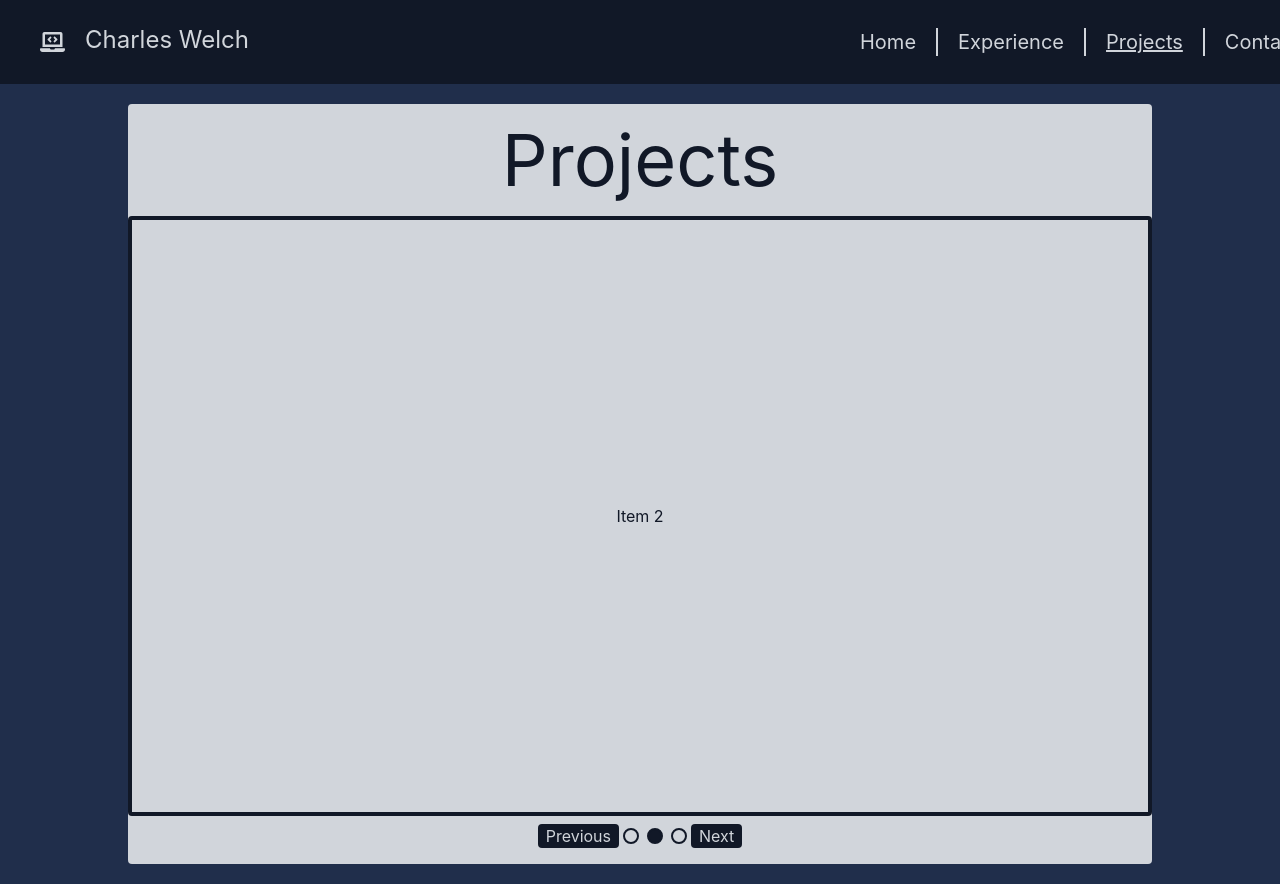
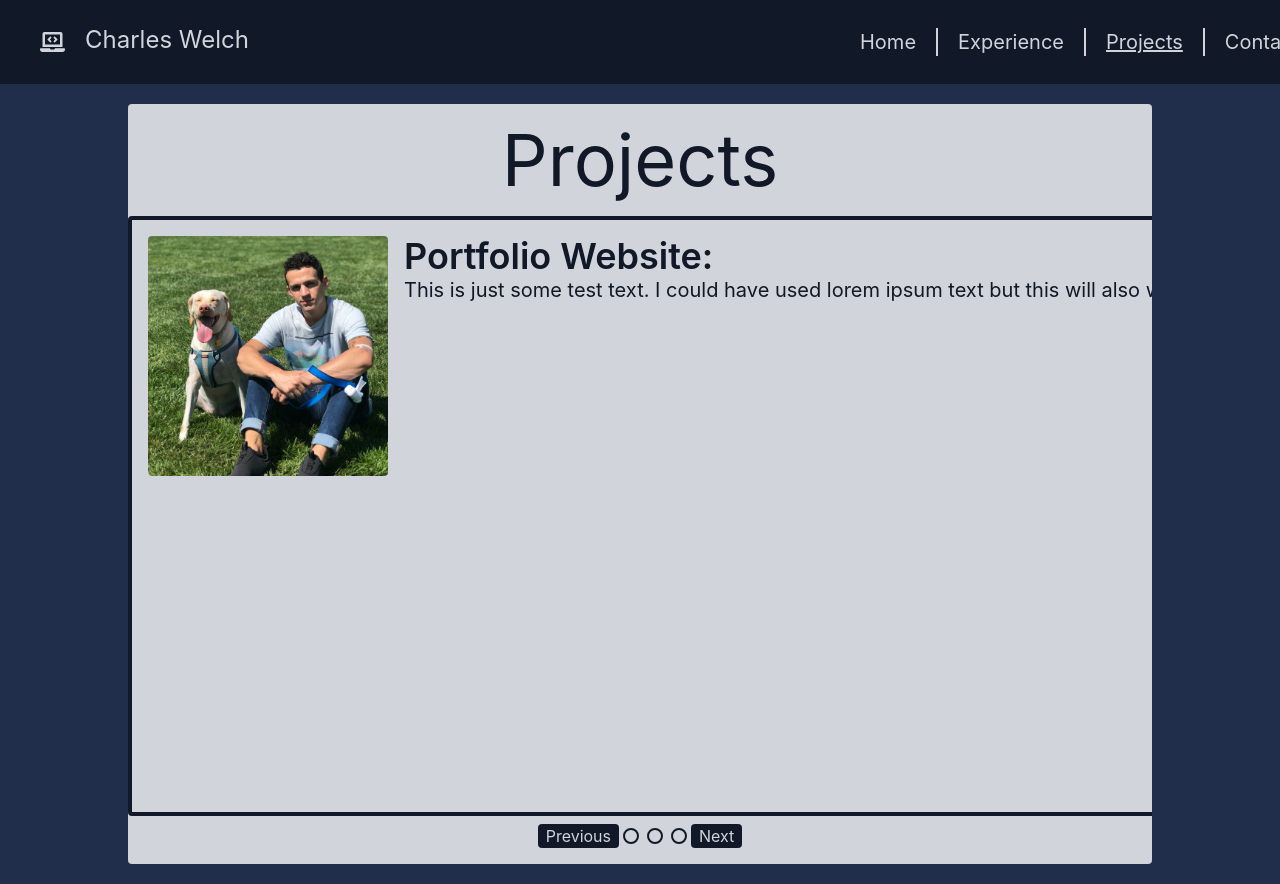
Before and after one commit to cmattrox/ReactPlayground, a React (Create React App) app in the folder react-playground/: page /projects in a window 1280 px wide. Shown: the top 884 px of the page. Built offline with nearby package versions, Linux system fonts and the light colour scheme.

Commit message:
Working on styling and building out projects carousel

```diff
--- a/react-playground/src/components/Body/HomeBody.js
+++ b/react-playground/src/components/Body/HomeBody.js
@@ -16,7 +16,7 @@ const HomeBody = () => {
             </h1>
             <div className="pl-16 pt-10 flex flex-row grid grid-cols-3">
               <img
-                src={Nelson}
+                src={item.img}
                 alt="Picture at the Nelson"
                 className="h-60 rounded-full"
               ></img>
--- a/react-playground/src/components/Body/ProjectsBody.js
+++ b/react-playground/src/components/Body/ProjectsBody.js
@@ -1,6 +1,5 @@
 import '../../App.css'
 import Carousel from '../Carousel'
-import CarouselItem from '../CarouselItem'
 
 function ProjectsBody() {
   return (
@@ -11,11 +10,7 @@ function ProjectsBody() {
       >
         <div className="bg-gray-lightest w-4/5 h-full pt-5 rounded">
           <h1 className="text-gray-darkest text-center text-7xl">Projects</h1>
-          <Carousel>
-            <CarouselItem>Item 1</CarouselItem>
-            <CarouselItem>Item 2</CarouselItem>
-            <CarouselItem>Item 3</CarouselItem>
-          </Carousel>
+          <Carousel />
         </div>
       </div>
     </main>
--- a/react-playground/src/components/carousel.js
+++ b/react-playground/src/components/carousel.js
@@ -1,5 +1,7 @@
 import React, { useState, useEffect } from 'react'
 import '../css/carousel.css'
+import CarouselItem from './CarouselItem'
+import { projectInfo } from '../data/data'
 
 const Carousel = ({ children }) => {
   const [activeIndex, setActiveIndex] = useState(0)
@@ -15,33 +17,38 @@ const Carousel = ({ children }) => {
     setActiveIndex(newIndex)
   }
 
-  useEffect(() => {
-    const interval = setInterval(() => {
-      if (!paused) {
-        updateIndex(activeIndex + 1)
-      }
-    }, 5000)
+  // useEffect(() => {
+  //   const interval = setInterval(() => {
+  //     if (!paused) {
+  //       updateIndex(activeIndex + 1)
+  //     }
+  //   }, 5000)
 
-    return () => {
-      if (interval) {
-        clearInterval(interval)
-      }
-    }
-  })
+  //   return () => {
+  //     if (interval) {
+  //       clearInterval(interval)
+  //     }
+  //   }
+  // })
 
   return (
     <div
       onMouseEnter={() => setPaused(true)}
       onMouseLeave={() => setPaused(false)}
-      className="carousel"
+      className="carousel overflow-hidden"
     >
       <div
         className="inner pt-5"
         style={{ transform: `translateX(-${activeIndex * 100}%)` }}
       >
-        {React.Children.map(children, (child, index) => {
-          return React.cloneElement(child, { width: '100%' })
-        })}
+        {projectInfo.map(({ title, text, technologies, img }, idx) => (
+          <CarouselItem
+            title={title}
+            text={text}
+            technologies={technologies}
+            image={img}
+          />
+        ))}
       </div>
       <div className="indicators pt-2">
         <button
@@ -52,7 +59,7 @@ const Carousel = ({ children }) => {
         >
           Previous
         </button>
-        {React.Children.map(children, (child, index) => {
+        {projectInfo.map((index) => {
           return (
             <button
               className={`${
--- a/react-playground/src/components/carouselItem.js
+++ b/react-playground/src/components/carouselItem.js
@@ -1,13 +1,19 @@
 import React, { useState } from 'react'
 import '../css/carousel.css'
 
-const CarouselItem = ({ children, width }) => {
+const CarouselItem = ({ title, text, technologies, image, width }) => {
   return (
     <div
-      className="carousel-item bg-gray-light text-gray-darkest border-4 border-gray-darkest rounded"
+      className="carousel-item grid grid-cols-3 bg-gray-light text-gray-darkest border-4 border-gray-darkest rounded"
       style={{ width: width }}
     >
-      {children}
+      <div className="flex m-4 col-span-1">
+        <img src={image} className="h-60 rounded" />
+        <div className="pl-4">
+          <h1 className="font-semibold text-4xl">{title}</h1>
+          <p className="text-xl">{text}</p>
+        </div>
+      </div>
     </div>
   )
 }
--- a/react-playground/src/css/carousel.css
+++ b/react-playground/src/css/carousel.css
@@ -4,13 +4,15 @@
 
 .inner {
   white-space: nowrap;
+  /* overflow: hidden; */
   transition: transform 0.3s;
 }
 
 .carousel-item {
   display: inline-flex;
-  align-items: center;
-  justify-content: center;
+  /* overflow: hidden; */
+  /* align-items: center; */
+  /* justify-content: center; */
   height: 600px;
 }
 
--- a/react-playground/src/data/data.js
+++ b/react-playground/src/data/data.js
@@ -1,5 +1,8 @@
+import Nelson from '../images/IMG_2260.JPG'
+
 export const homeInfo = [
   {
+    img: Nelson,
     header: 'Hello, World!',
     paragraph:
       'A young full-stack developer who is also a currect computer science major enrolled in a broad spectrum of managing information systems classes. Experienced in assembly language programming and object-oriented design, with an emphasis on data structures and algorithm analysis.',
@@ -81,7 +84,84 @@ export const contactInfo = [
 
 export const projectInfo = [
   {
-    img: '../images/IMG_2260.JPG',
+    title: 'Portfolio Website:',
+    img: Nelson,
+    text:
+      "This is just some test text. I could have used lorem ipsum text but this will also work. I love my girlfriend so very much and I love being at her place where it is just the two of us. It's like we are living together, which I just can't wait to do. This is just supposed to be my portfolio page, it isn't the nicest looking but I am pretty proud of the technologies used and how it is built. I am not the most creative but I am really good at building out what needs to be done. So if you give me a design or picture and say this is what I want I will make it almost identical",
+    technologies: [
+      {
+        title: 'React',
+      },
+      {
+        title: 'TailwindCSS',
+      },
+      {
+        title: 'NPM',
+      },
+      {
+        title: 'JQuery',
+      },
+      {
+        title: 'Email.JS',
+      },
+      {
+        title: 'FontAwesome',
+      },
+      {
+        title: 'Github Pages',
+      },
+      {
+        title: 'PostCSS',
+      },
+      {
+        title: 'Autoprefixer',
+      },
+      {
+        title: 'Craco',
+      },
+    ],
+  },
+  {
+    title: 'Another Website',
+    img: Nelson,
+    text:
+      "This is just some test text. I could have used lorem ipsum text but this will also work. I love my girlfriend so very much and I love being at her place where it is just the two of us. It's like we are living together, which I just can't wait to do. This is just supposed to be my portfolio page, it isn't the nicest looking but I am pretty proud of the technologies used and how it is built. I am not the most creative but I am really good at building out what needs to be done. So if you give me a design or picture and say this is what I want I will make it almost identical",
+    technologies: [
+      {
+        title: 'React',
+      },
+      {
+        title: 'TailwindCSS',
+      },
+      {
+        title: 'NPM',
+      },
+      {
+        title: 'JQuery',
+      },
+      {
+        title: 'Email.JS',
+      },
+      {
+        title: 'FontAwesome',
+      },
+      {
+        title: 'Github Pages',
+      },
+      {
+        title: 'PostCSS',
+      },
+      {
+        title: 'Autoprefixer',
+      },
+      {
+        title: 'Craco',
+      },
+    ],
+  },
+  {
+    title: 'Another Website',
+    img: Nelson,
     text:
       "This is just some test text. I could have used lorem ipsum text but this will also work. I love my girlfriend so very much and I love being at her place where it is just the two of us. It's like we are living together, which I just can't wait to do. This is just supposed to be my portfolio page, it isn't the nicest looking but I am pretty proud of the technologies used and how it is built. I am not the most creative but I am really good at building out what needs to be done. So if you give me a design or picture and say this is what I want I will make it almost identical",
     technologies: [
```
Also changed, not shown: 1 other file (tests, documents, lock files or other folders).
